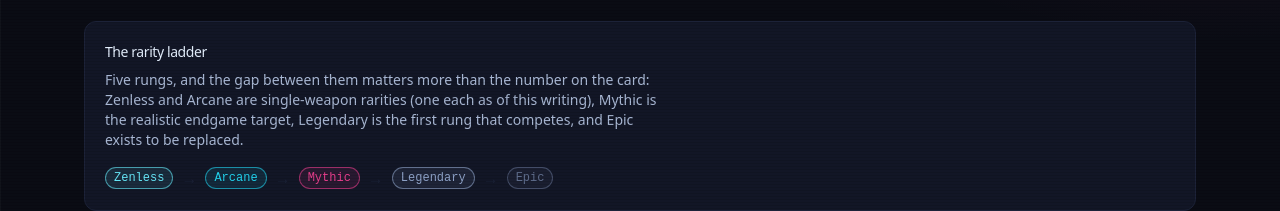
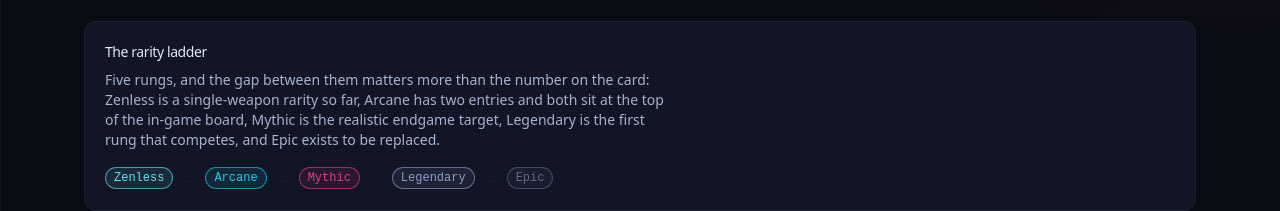
Before and after one commit to ken-fs/animezero, a Next.js app: page /weapons in a window 1280 px wide. Shown: the part 351-562 px from the top of the page. Built offline with nearby package versions, Linux system fonts and the light colour scheme; no server answers.

Commit message:
content: rarity ladder copy matches the roster after the Arcane additions

```diff
--- a/src/app/weapons/page.tsx
+++ b/src/app/weapons/page.tsx
@@ -58,9 +58,10 @@ export default function WeaponsPage() {
         <h2 className="text-sm font-medium">The rarity ladder</h2>
         <p className="mt-2 max-w-[70ch] text-sm text-muted-foreground">
           Five rungs, and the gap between them matters more than the number on the
-          card: Zenless and Arcane are single-weapon rarities (one each as of this
-          writing), Mythic is the realistic endgame target, Legendary is the first
-          rung that competes, and Epic exists to be replaced.
+          card: Zenless is a single-weapon rarity so far, Arcane has two entries and
+          both sit at the top of the in-game board, Mythic is the realistic endgame
+          target, Legendary is the first rung that competes, and Epic exists to be
+          replaced.
         </p>
         <div className="mt-4 flex flex-wrap items-center gap-2">
           {RARITY_ORDER.map((r, i) => (
```
Also changed, not shown: public/.well-known/deploy.txt.
